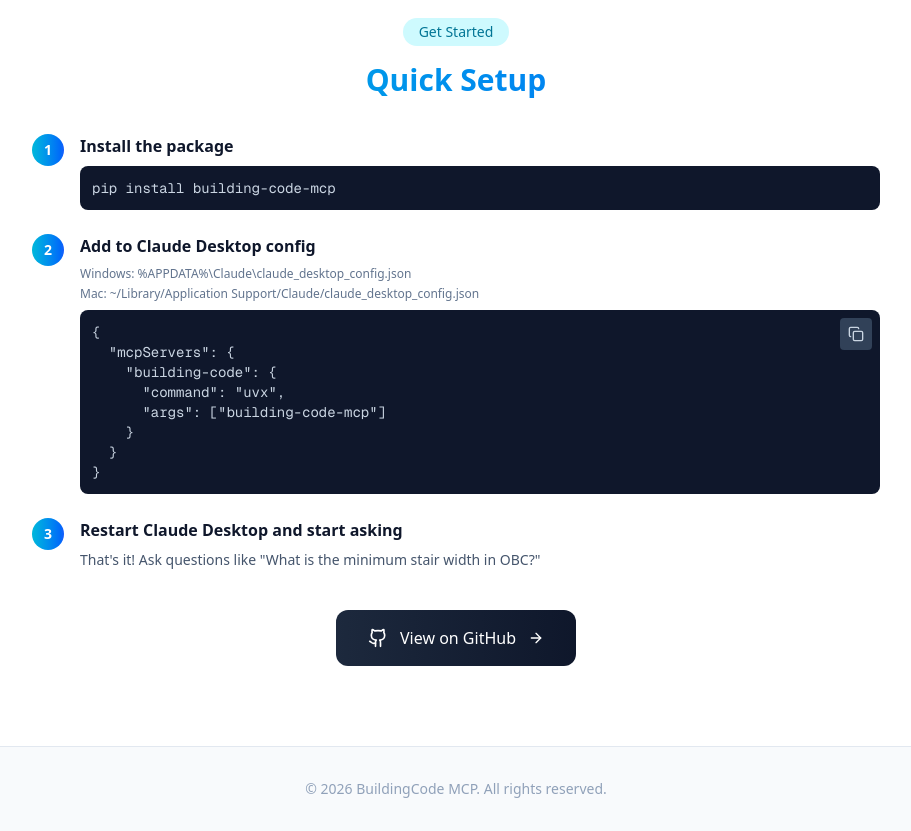
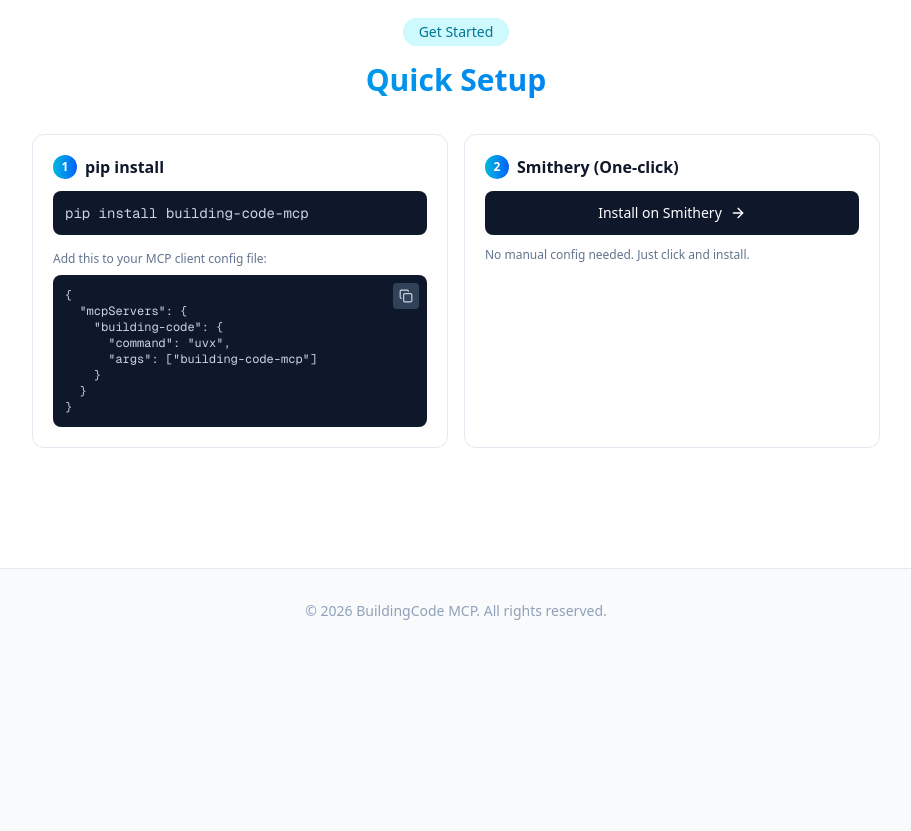
Before and after one commit to DavidCho1999/Canada_building_code_mcp, a Next.js app in the folder website/: page / in a window 1280 px wide. Shown: the part 3380-4211 px from the top of the page, without its empty margins (184-1095 px from the left). After the commit the page ends 4033 px from the top, so only its background shows below. Built offline with nearby package versions, Linux system fonts and the light colour scheme.

Commit message:
Change config text to generic MCP client

```diff
--- a/website/src/components/CTA.tsx
+++ b/website/src/components/CTA.tsx
@@ -1,7 +1,7 @@
 'use client';
 
 import { motion } from 'framer-motion';
-import { Github, ArrowRight, Copy, Check } from 'lucide-react';
+import { ArrowRight, Copy, Check } from 'lucide-react';
 import { useState } from 'react';
 
 export default function CTA() {
@@ -39,73 +39,56 @@
             Quick Setup
           </h2>
 
-          {/* Setup Steps */}
-          <div className="space-y-6 mb-10 text-left">
-            {/* Step 1 */}
-            <div className="flex gap-4">
-              <div className="w-8 h-8 bg-gradient-to-r from-cyan-500 to-blue-600 text-white rounded-full flex items-center justify-center flex-shrink-0 text-sm font-bold">
+          {/* Installation Options */}
+          <div className="grid md:grid-cols-2 gap-4 mb-10 text-left">
+            {/* Option 1: pip install */}
+            <div className="bg-white rounded-xl p-5 border border-slate-200 hover:border-cyan-200 hover:shadow-lg transition-all duration-300">
+              <div className="flex items-center gap-2 mb-3">
+                <div className="w-6 h-6 bg-gradient-to-r from-cyan-500 to-blue-600 text-white rounded-full flex items-center justify-center text-xs font-bold">
                   1
                 </div>
-              <div className="flex-1">
-                <h3 className="font-semibold text-slate-900 mb-2">Install the package</h3>
-                <div className="bg-slate-900 rounded-lg p-3 font-mono text-sm text-slate-300">
+                <h3 className="font-semibold text-slate-900">pip install</h3>
+              </div>
+              <div className="bg-slate-900 rounded-lg p-3 font-mono text-sm text-slate-300 mb-4">
                 pip install building-code-mcp
               </div>
-              </div>
-            </div>
-
-            {/* Step 2 */}
-            <div className="flex gap-4">
-              <div className="w-8 h-8 bg-gradient-to-r from-cyan-500 to-blue-600 text-white rounded-full flex items-center justify-center flex-shrink-0 text-sm font-bold">
-                2
-              </div>
-              <div className="flex-1">
-                <h3 className="font-semibold text-slate-900 mb-2">Add to Claude Desktop config</h3>
-                <div className="text-xs text-slate-500 mb-2 space-y-1">
-                  <p className="break-all"><span className="font-medium">Windows:</span> %APPDATA%\Claude\claude_desktop_config.json</p>
-                  <p className="break-all"><span className="font-medium">Mac:</span> ~/Library/Application Support/Claude/claude_desktop_config.json</p>
-                </div>
+              <p className="text-xs text-slate-500 mb-2">
+                Add this to your MCP client config file:
+              </p>
               <div className="relative">
-                  <pre className="bg-slate-900 rounded-lg p-3 font-mono text-sm text-slate-300 overflow-x-auto">
+                <pre className="bg-slate-900 rounded-lg p-3 font-mono text-xs text-slate-300 overflow-x-auto">
                   {configCode}
                 </pre>
                 <button
                   onClick={copyToClipboard}
-                    className="absolute top-2 right-2 p-2 bg-slate-700 hover:bg-slate-600 rounded text-slate-300 transition-colors"
+                  className="absolute top-2 right-2 p-1.5 bg-slate-700 hover:bg-slate-600 rounded text-slate-300 transition-colors"
                 >
-                    {copied ? <Check className="w-4 h-4" /> : <Copy className="w-4 h-4" />}
+                  {copied ? <Check className="w-3.5 h-3.5" /> : <Copy className="w-3.5 h-3.5" />}
                 </button>
               </div>
             </div>
+
+            {/* Option 2: Smithery */}
+            <div className="bg-white rounded-xl p-5 border border-slate-200 hover:border-cyan-200 hover:shadow-lg transition-all duration-300">
+              <div className="flex items-center gap-2 mb-3">
+                <div className="w-6 h-6 bg-gradient-to-r from-cyan-500 to-blue-600 text-white rounded-full flex items-center justify-center text-xs font-bold">
+                  2
                 </div>
-
-            {/* Step 3 */}
-            <div className="flex gap-4">
-              <div className="w-8 h-8 bg-gradient-to-r from-cyan-500 to-blue-600 text-white rounded-full flex items-center justify-center flex-shrink-0 text-sm font-bold">
-                3
+                <h3 className="font-semibold text-slate-900">Smithery (One-click)</h3>
               </div>
-              <div className="flex-1">
-                <h3 className="font-semibold text-slate-900 mb-2">Restart Claude Desktop and start asking</h3>
-                <p className="text-slate-600 text-sm">
-                  That&apos;s it! Ask questions like &quot;What is the minimum stair width in OBC?&quot;
-                </p>
-              </div>
+              <a
+                href="https://smithery.ai/server/davidcho/ca-building-code-mcp"
+                target="_blank"
+                rel="noopener noreferrer"
+                className="inline-flex items-center gap-2 bg-slate-900 text-white px-4 py-3 rounded-lg text-sm font-medium hover:bg-slate-800 transition-colors w-full justify-center mb-3"
+              >
+                Install on Smithery
+                <ArrowRight className="w-4 h-4" />
+              </a>
+              <p className="text-xs text-slate-500">No manual config needed. Just click and install.</p>
             </div>
           </div>
 
-          {/* GitHub Button */}
-          <div className="text-center">
-            <a
-              href="https://github.com/DavidCho1999/Canada-AEC-Code-MCP"
-              target="_blank"
-              rel="noopener noreferrer"
-              className="inline-flex items-center justify-center gap-3 bg-gradient-to-r from-slate-800 to-slate-900 text-white px-8 py-4 rounded-xl font-medium hover:scale-105 hover:shadow-xl hover:shadow-slate-900/30 transition-all duration-300"
-            >
-              <Github className="w-5 h-5" />
-              View on GitHub
-              <ArrowRight className="w-4 h-4" />
-            </a>
-          </div>
         </motion.div>
       </div>
     </section>
```
Lines whose indentation alone changed are shown as unchanged.
